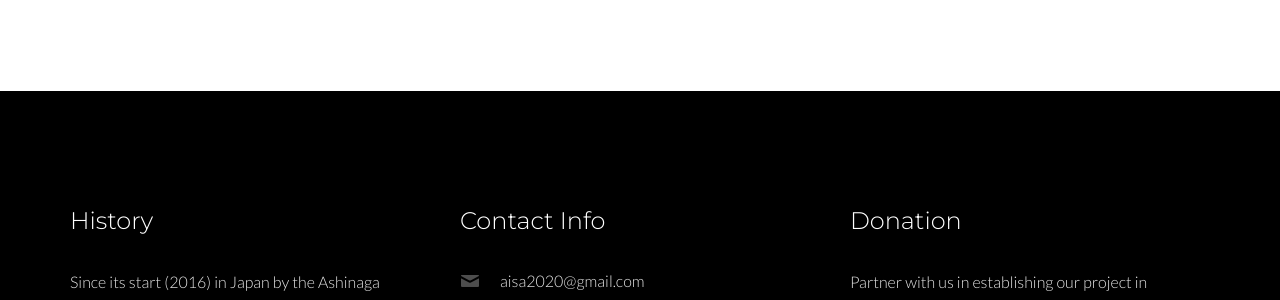
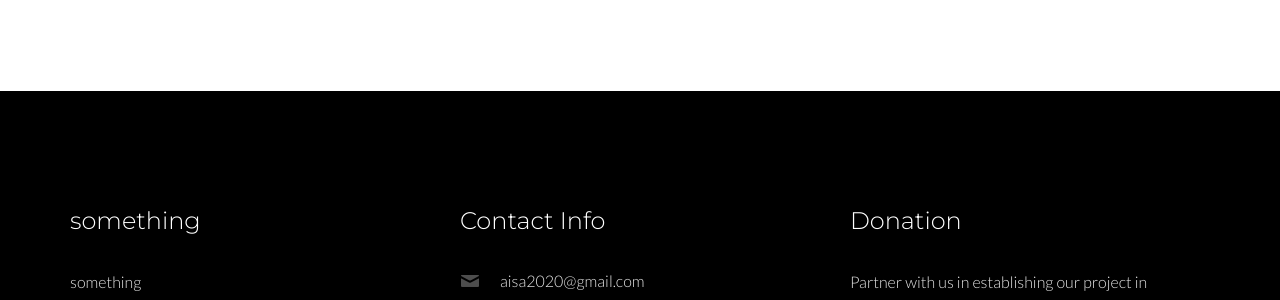
Before and after one commit to pmaume23/aisa, a website: page index.html in a window 1280 px wide. Shown: the part 2860-3160 px from the top of the page. Drawn offline with Linux system fonts and the light colour scheme; files whose address does not match are found by name.

Commit message:
Update index.html

```diff
--- a/index.html
+++ b/index.html
@@ -324,11 +324,8 @@
           <div class="row">
             <div class="col-md-4 probootstrap-animate">
               <div class="probootstrap-footer-widget">
-                <h3>History</h3>
-                <p>Since its start (2016) in Japan by the Ashinaga African scholars as a fundraising mobilizing unit for the Ashinaga
-                   foundation, AISA has grown in size and scope of activities. As of October 2020, our population approximates 200 with
-                    roughly at least 4 scholars from each of the 49 sub-Saharan countries in Africa. We now have a series of activities,
-                    members have a platform to generate and develop ideas and projects with a deep commitment to Africa's development.</p>
+                <h3>something</h3>
+                <p>something</p>
                 <ul class="probootstrap-footer-social">
                   <li><a href="#"><i class="icon-twitter"></i></a></li>
                   <li><a href="#"><i class="icon-facebook"></i></a></li>
```
